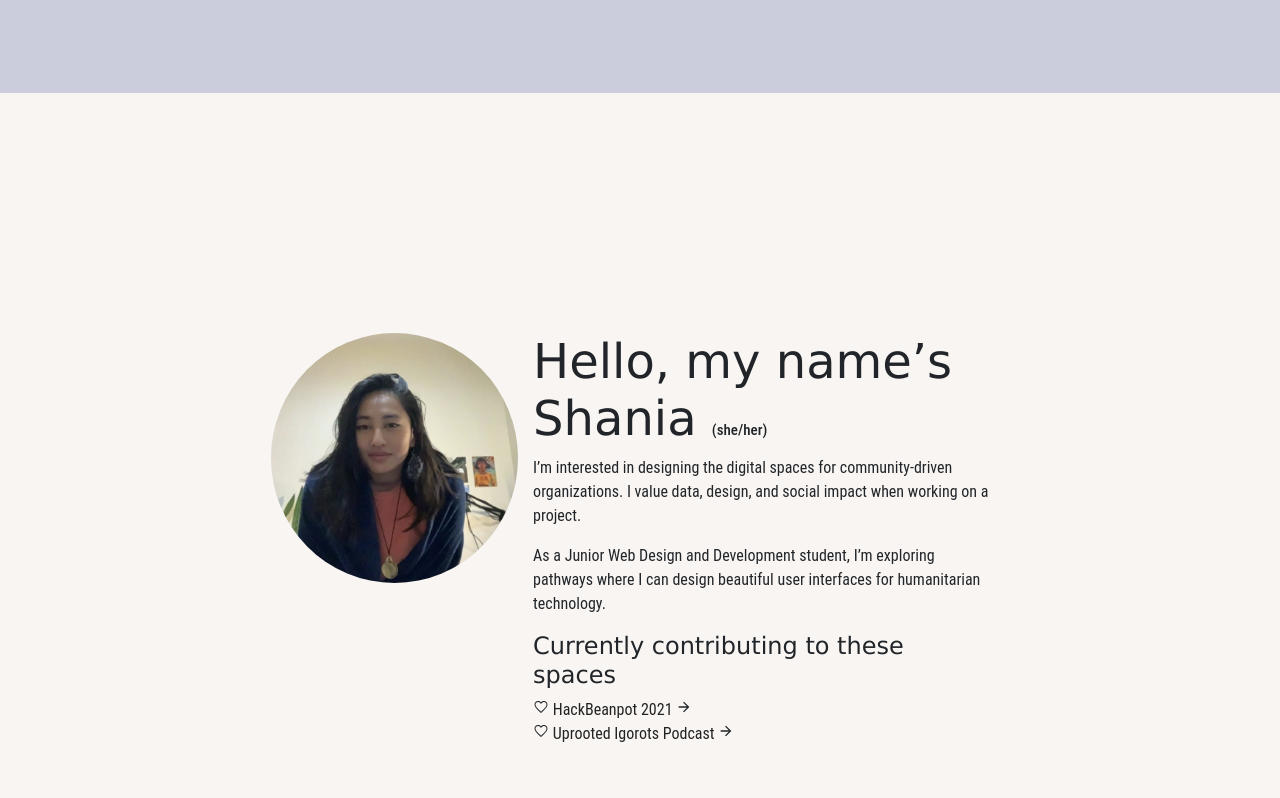
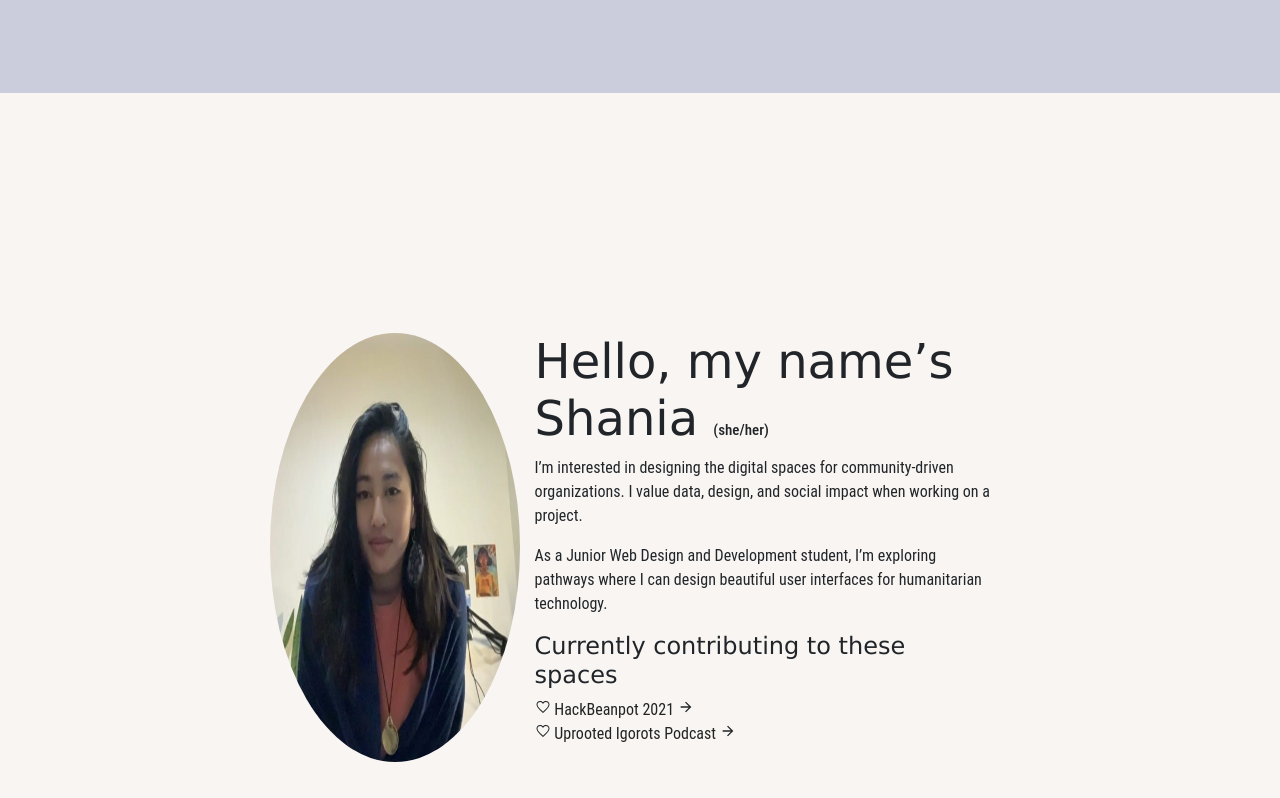
Before and after one commit to Ulam22/folio, a website: page index.html in a window 1280 px wide. Shown: the part 2807-3605 px from the top of the page. Drawn offline with nearby package versions, Linux system fonts and the light colour scheme.

Commit message:
img resizing

```diff
--- a/scss/style.scss
+++ b/scss/style.scss
@@ -208,7 +208,8 @@ h3 {
 }
 
 .profile {
-  height: 250px;
+  height: auto;
+  width:250px;
   border-radius: 50%;
   //position: relative;
 }
```
Also changed, not shown: css/style.css.
